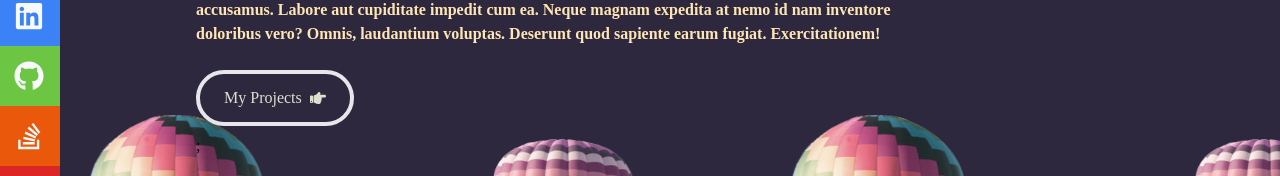
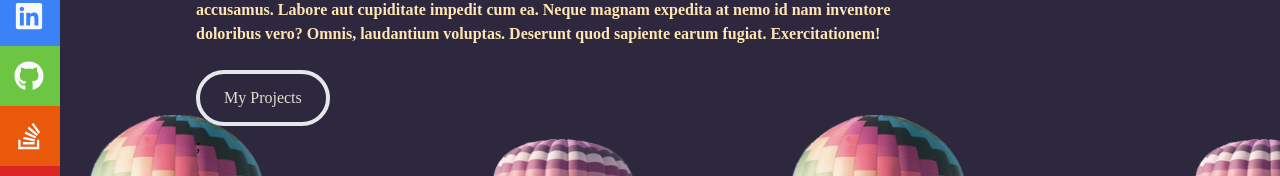
Before and after one commit to ChrisT303/portfolio-react, a React (Create React App) app: page /#/ in a window 1280 px wide. Shown: the part 414-590 px from the top of the page. Built offline with nearby package versions, Linux system fonts and the light colour scheme.

Commit message:
changed button animation on Hero

```diff
--- a/src/components/Hero.js
+++ b/src/components/Hero.js
@@ -1,5 +1,4 @@
 import React from "react";
-import { FaHandPointRight } from "react-icons/fa";
 import { NavLink } from "react-router-dom";
 
 
@@ -27,11 +26,8 @@ const Hero = () => {
           sapiente earum fugiat. Exercitationem!
         </p>
         <div>
-          <button className="text-[#e0ded1] group border-4 rounded-full px-6 py-3 my-2 flex items-center hover:bg-[#66b2b2] hover:border-[#3e7a7a] hover:font-bold">
+          <button className="text-[#e0ded1] group border-4 rounded-full px-6 py-3 my-2 flex items-center hover:animate-pulse duration-100 hover:bg-[#66b2b2] hover:border-[#3e7a7a] hover:font-bold">
             <NavLink to="/work">My Projects</NavLink>
-            <span className="group-hover:rotate-90 group-hover:fa-bounce duration-200">
-              <FaHandPointRight className="ml-2" />
-            </span>
           </button>
           ;
         </div>
```
